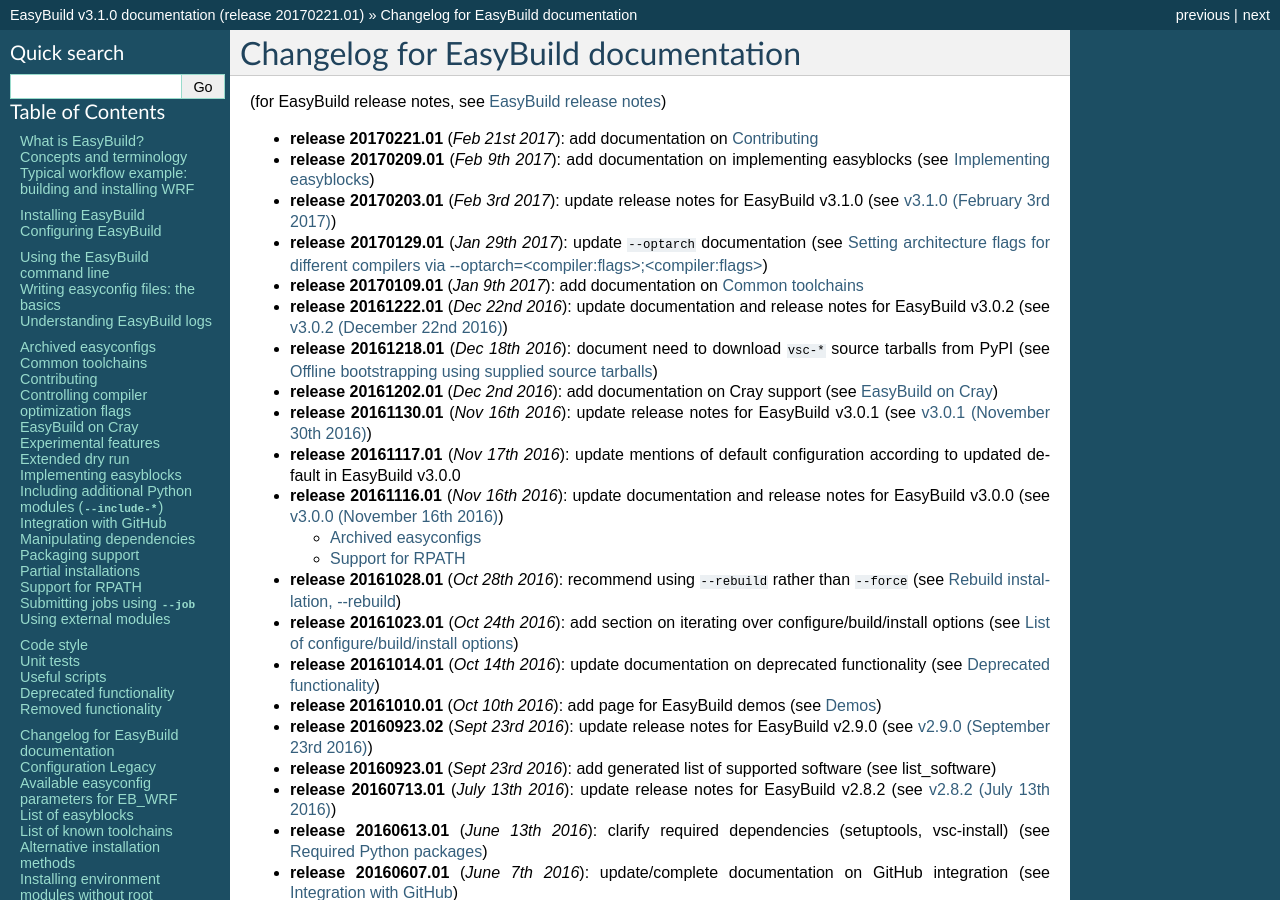
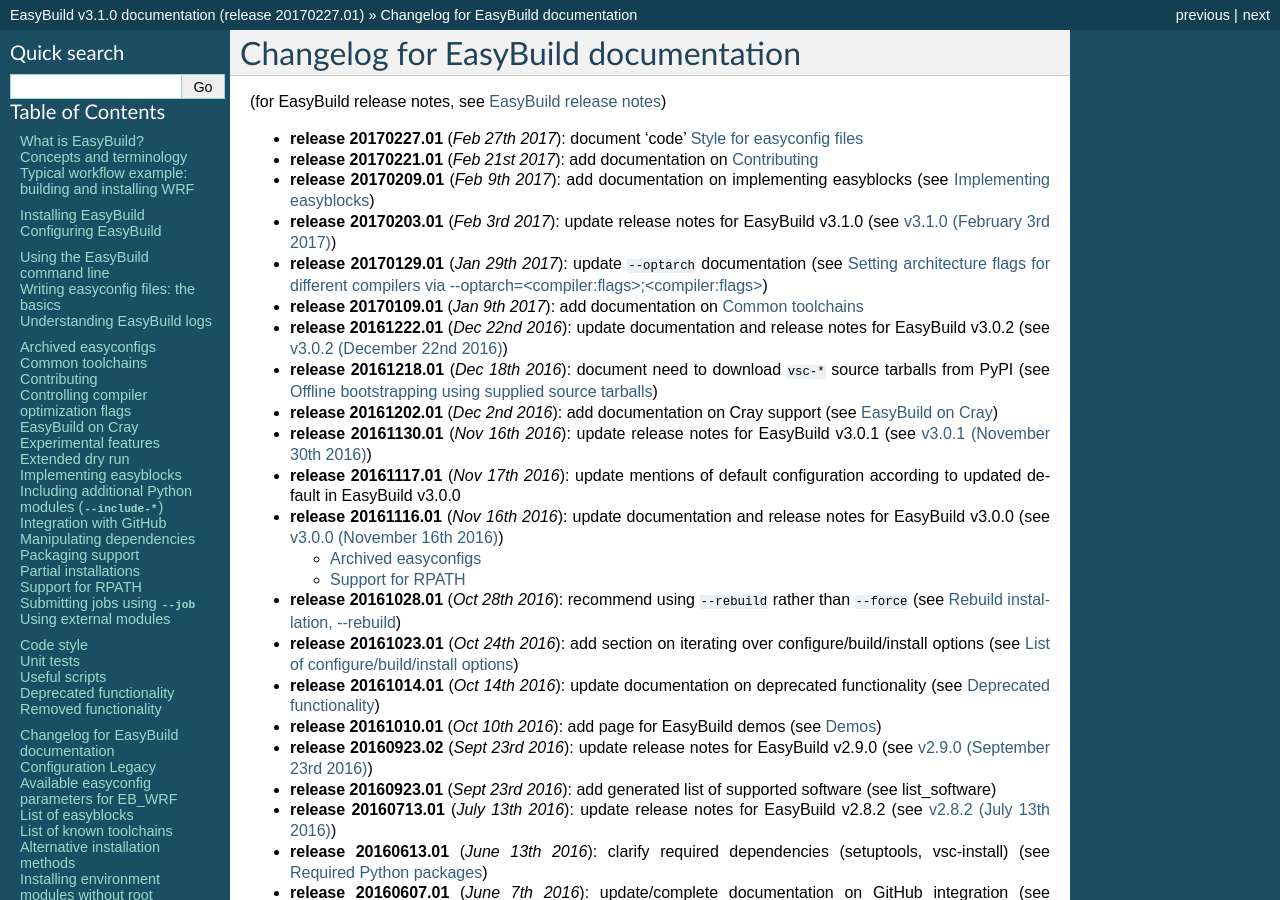
Before and after one commit to easybuilders/easybuild, a Sphinx documentation site: the page built from docs/Changelog.rst, in a window 1280 px wide and 900 px high. Built offline with Sphinx 7.4.7, drawn with Linux system fonts in a browser that asks for light colours; pages that are not in the unit, such as notebooks, are missing from menus; some of the changed text lies outside the part shown.

Commit message:
skeleton for section of 'code' style for easyconfigs

```diff
--- a/docs/Changelog.rst
+++ b/docs/Changelog.rst
@@ -5,6 +5,7 @@
 
 (for EasyBuild release notes, see :ref:`release_notes`)
 
+* **release 20170227.01** (`Feb 27th 2017`): document 'code' :ref:`code_style_easyconfigs`
 * **release 20170221.01** (`Feb 21st 2017`): add documentation on :ref:`contributing`
 * **release 20170209.01** (`Feb 9th 2017`): add documentation on implementing easyblocks (see :ref:`implementing_easyblocks`)
 * **release 20170203.01** (`Feb 3rd 2017`): update release notes for EasyBuild v3.1.0 (see :ref:`release_notes_eb310`)
--- a/docs/Contributing.rst
+++ b/docs/Contributing.rst
@@ -550,6 +550,8 @@
 easyconfigs are written in Python syntax). However, also the grouping and
 ordering of easyconfig parameters is a part of the 'code' style we maintain.
 
+See :ref:`code_style_easyconfigs` for more information.
+
 
 .. _contributing_review_process_review_pr:
 
--- a/docs/conf.py
+++ b/docs/conf.py
@@ -43,7 +43,7 @@
 # The short X.Y version.
 version = '3.1.0'  # this is meant to reference the version of EasyBuild
 # The full version, including alpha/beta/rc tags.
-release = '20170221.01'  # this is meant to reference the version of the documentation itself
+release = '20170227.01'  # this is meant to reference the version of the documentation itself
 
 # There are two options for replacing |today|: either, you set today to some
 # non-false value, then it is used:
```
Also changed, not shown: docs/Code_style.rst (+62 -2 lines).
